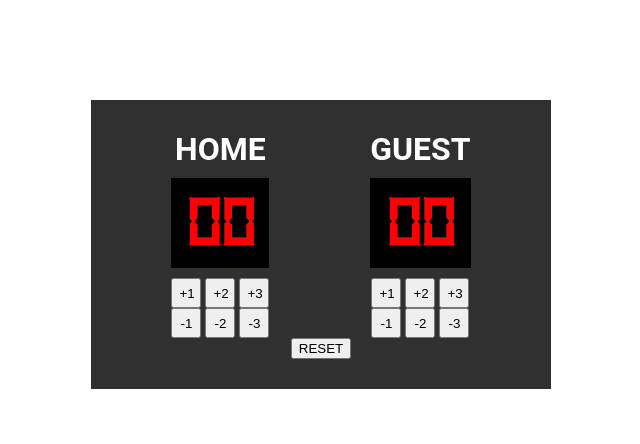
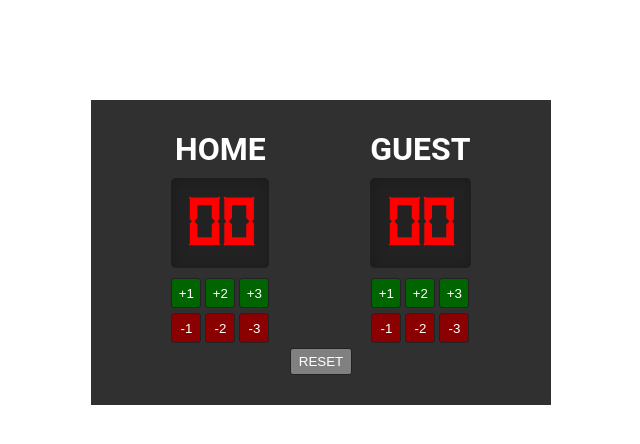
Before and after one commit to LuisCabantac/digital-scorecard, a plain HTML site: page index.html in a window 1280 px wide. Shown: the whole page, without its empty margins (319-959 px from the left). Drawn offline with Linux system fonts and the light colour scheme.

Commit message:
CSS: Styled the increment, decrement, and the reset button

```diff
--- a/styles/styles.css
+++ b/styles/styles.css
@@ -26,6 +26,38 @@ body {
 .home-btn button, .guest-btn button {
     width: 30px;
     height: 30px;
+    color: white;
+    border: 1px solid #222222;
+    margin-bottom: 5px;
+    border-radius: 3px;
+}
+
+.increment-home-btn button, .increment-guest-btn button {
+    background-color: #006400;
+}
+
+.increment-home-btn button:active, .increment-guest-btn button:active {
+    background-color: #004d00;
+}
+
+.decrement-home-btn button, .decrement-guest-btn button {
+    background-color: #8B0000;
+}
+
+.decrement-home-btn button:active, .decrement-guest-btn button:active {
+    background-color: #800000;
+}
+
+.btn-container button {
+    background-color: #808080;
+    color: white;
+    border: 1px solid #222222;
+    border-radius: 3px;
+    padding: 5px 8px;
+}
+
+.btn-container button:active {
+    background-color:  #5C5C5C;
 }
 
 h1 {
@@ -35,10 +67,12 @@ h1 {
 }
 
 h2 {
-    background-color: black;
+    background-color: #222222;
     color: red;
     font-family: "DIGI";
     font-size: 70px;
     margin: 0 0 10px;
     padding: 10px;
+    box-shadow: inset 2px 2px 15px rgba(0, 0, 0, 0.2);
+    border-radius: 5px;
 }
```
